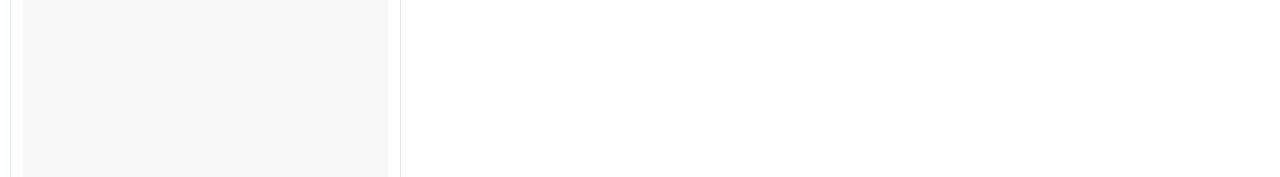
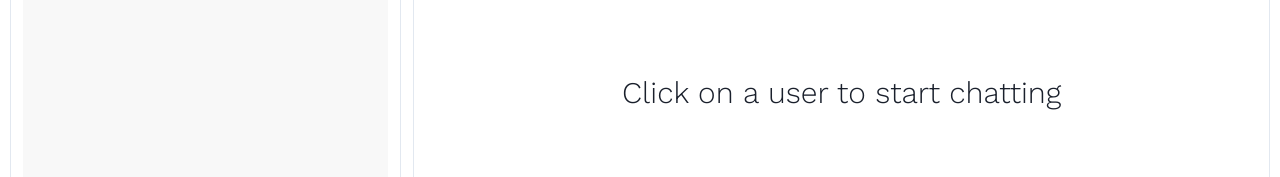
Before and after one commit to Ayush9022/Talk-A-Tive, a React (Create React App) app in the folder frontend/: page /chats in a window 1280 px wide. Shown: the part 328-505 px from the top of the page. Built offline with nearby package versions, Linux system fonts and the light colour scheme; no server answers; sample sign-in values are in the browser's storage.

Commit message:
Creating Chat Box

```diff
--- a/frontend/src/components/ChatBox.js
+++ b/frontend/src/components/ChatBox.js
@@ -1,7 +1,26 @@
-import React from "react";
+import { Box } from "@chakra-ui/layout";
+// import "./styles.css";
+import SingleChat from "./SingleChat";
+// import { ChatState } from "../Context/ChatProvider";
+import { useSelector } from "react-redux";
+const Chatbox = ({ fetchAgain, setFetchAgain }) => {
+  // const { selectedChat } = ChatState();
+  const { selectedChat } = useSelector((store) => store.selectedChat);
 
-const ChatBox = () => {
-  return <div>ChatBox</div>;
+  return (
+    <Box
+      display={{ base: selectedChat ? "flex" : "none", md: "flex" }}
+      alignItems="center"
+      flexDir="column"
+      p={3}
+      bg="white"
+      w={{ base: "100%", md: "68%" }}
+      borderRadius="lg"
+      borderWidth="1px"
+    >
+      <SingleChat fetchAgain={fetchAgain} setFetchAgain={setFetchAgain} />
+    </Box>
+  );
 };
 
-export default ChatBox;
+export default Chatbox;
--- a/frontend/src/components/ChatPage.js
+++ b/frontend/src/components/ChatPage.js
@@ -12,6 +12,7 @@ const ChatPage = () => {
   const dispatch = useDispatch();
   const navigate = useNavigate();
   const user = useSelector((store) => store.login.userInfo);
+  const [fetchAgain, setFetchAgain] = useState(false);
   // console.log(user);
 
   useEffect(() => {
@@ -32,8 +33,10 @@ const ChatPage = () => {
         h="91.5vh"
         p="10px"
       >
-        {user && <MyChats />}
-        {user && <Chatbox />}
+        {user && <MyChats fetchAgain={fetchAgain} />}
+        {user && (
+          <Chatbox fetchAgain={fetchAgain} setFetchAgain={setFetchAgain} />
+        )}
       </Flex>
     </div>
   );
--- a/frontend/src/components/MyChats.js
+++ b/frontend/src/components/MyChats.js
@@ -25,6 +25,7 @@ const MyChats = ({ fetchAgain }) => {
   const dispatch = useDispatch();
   const { chats } = useSelector((store) => store.chats);
   const { selectedChats } = useSelector((store) => store.selectedChat);
+  // console.log(selectedChats);
   // console.log(chats);
 
   const fetchChats = async () => {
--- /dev/null
+++ b/frontend/src/components/SingleChat.js
@@ -0,0 +1,77 @@
+import { FormControl } from "@chakra-ui/form-control";
+import { Input } from "@chakra-ui/input";
+import { Box, Text, Flex } from "@chakra-ui/layout";
+import { IconButton, Spinner, useToast, Spacer } from "@chakra-ui/react";
+import { getSender, getSenderFull } from "../config/ChatLogics";
+import { useEffect, useState } from "react";
+import axios from "axios";
+import { ArrowBackIcon } from "@chakra-ui/icons";
+import ProfileModal from "./miscellaneous/ProfileModal";
+
+import { useSelector } from "react-redux";
+import { useDispatch } from "react-redux";
+import { addSelectedChat } from "../utils/selectedChatSlice";
+
+const SingleChat = ({ fetchAgain, setFetchAgain }) => {
+  const toast = useToast();
+
+  const { selectedChats } = useSelector((store) => store.selectedChat);
+  //   console.log(selectedChats);
+  const user = useSelector((store) => store.login).userInfo;
+  //   console.log(user);
+  const dispatch = useDispatch();
+  return (
+    <>
+      {selectedChats ? (
+        <>
+          <Text
+            fontSize={{ base: "28px", md: "30px" }}
+            pb={3}
+            px={2}
+            w="100%"
+            fontFamily="Work sans"
+            d="flex"
+            justifyContent={{ base: "space-between" }}
+            alignItems="center"
+          >
+            <IconButton
+              display={{ base: "flex", md: "none" }}
+              icon={<ArrowBackIcon />}
+              onClick={() => dispatch(addSelectedChat(""))}
+            />
+            {!selectedChats.isGroupChat ? (
+              <>
+                {selectedChats && selectedChats.users && user && (
+                  <>
+                    <Flex>
+                      {getSender(user, selectedChats.users)}
+                      <Spacer />
+                      <ProfileModal
+                        user={getSenderFull(user, selectedChats.users)}
+                      />
+                    </Flex>
+                  </>
+                )}
+              </>
+            ) : (
+              <>{selectedChats.chatName.toUpperCase()}</>
+            )}
+          </Text>
+        </>
+      ) : (
+        <Box
+          display="flex"
+          alignItems="center"
+          justifyContent="center"
+          h="100%"
+        >
+          <Text fontSize="3xl" pb={3} fontFamily="Work sans">
+            Click on a user to start chatting
+          </Text>
+        </Box>
+      )}
+    </>
+  );
+};
+
+export default SingleChat;
--- a/frontend/src/components/miscellaneous/GroupChatModal.js
+++ b/frontend/src/components/miscellaneous/GroupChatModal.js
@@ -36,9 +36,9 @@ const GroupChatModal = ({ children }) => {
   //   const { user, chats, setChats } = ChatState();
   let user = useSelector((store) => store.login).userInfo;
   // user = user.userInfo;
-  console.log(user);
+  // console.log(user);
   const chats = useSelector((store) => store.chats).chats;
-  console.log(chats);
+  // console.log(chats);
   const dispatch = useDispatch();
 
   const handleGroup = (userToAdd) => {
--- a/frontend/src/utils/selectedChatSlice.js
+++ b/frontend/src/utils/selectedChatSlice.js
@@ -3,7 +3,7 @@ import { createSlice } from "@reduxjs/toolkit";
 const selectedChat = createSlice({
   name: "selectedChat",
   initialState: {
-    selectedChats: {},
+    selectedChats: "",
   },
   reducers: {
     addSelectedChat: (state, action) => {
```
Also changed, not shown: frontend/src/components/miscellaneous/UpdateGroupChatModal.js (added).
